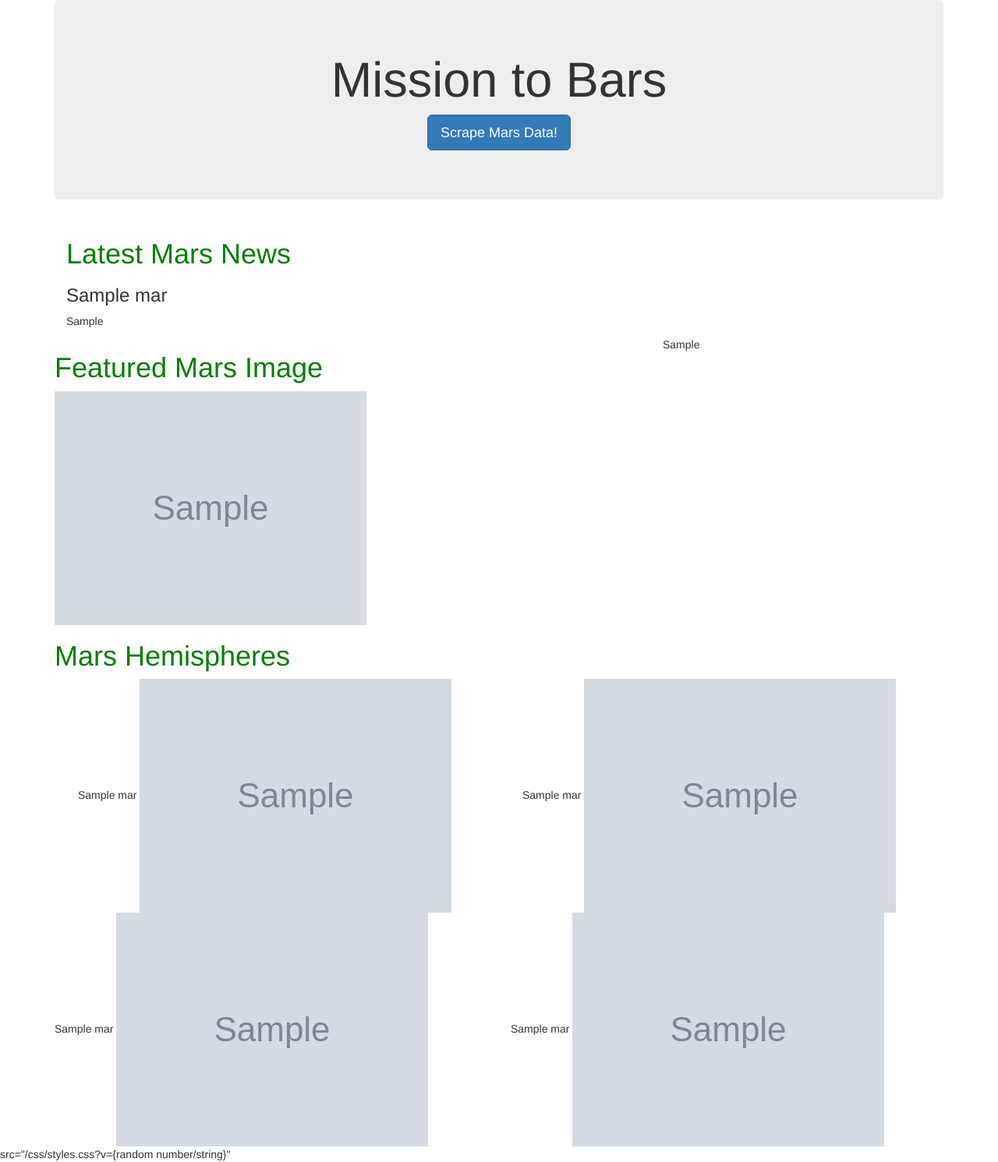
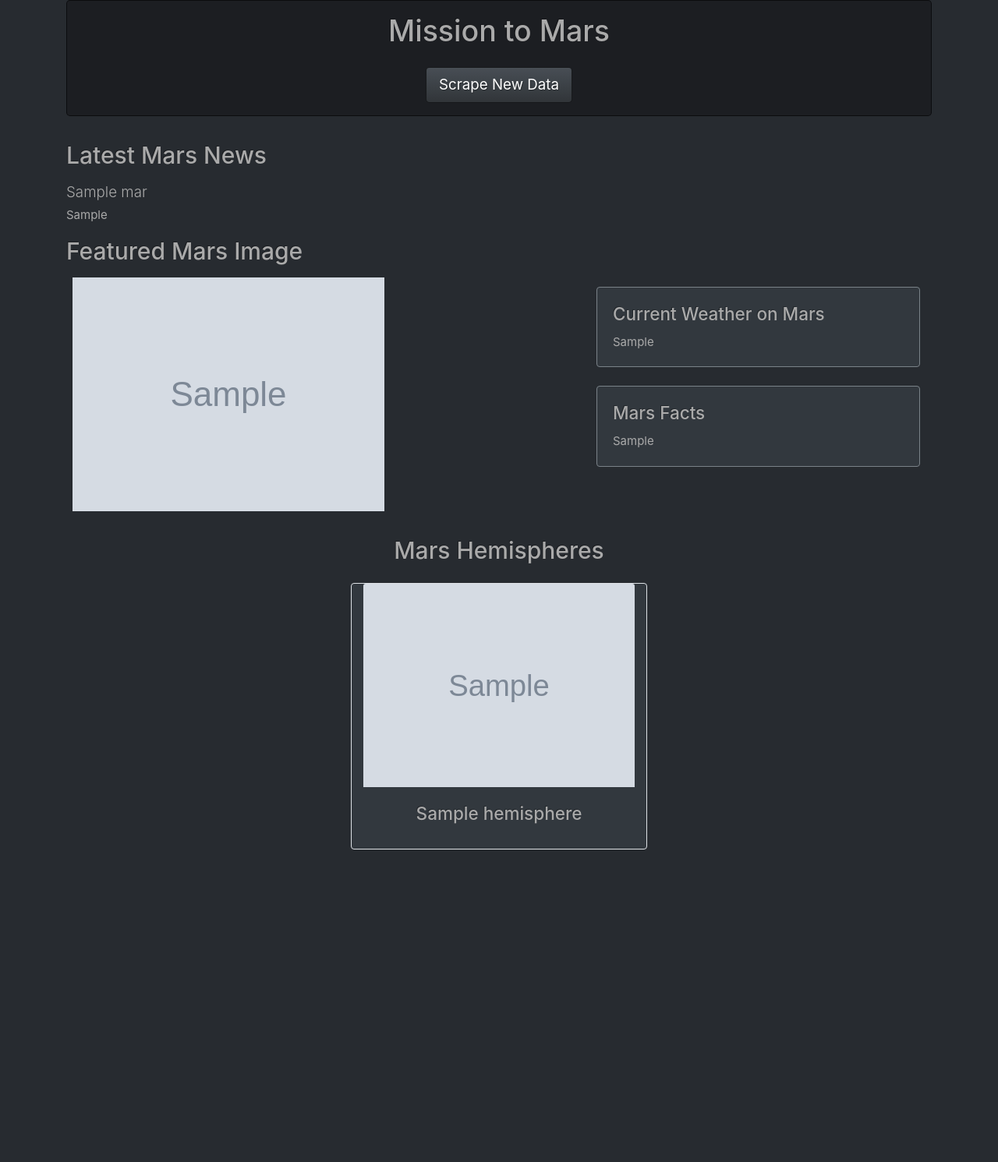
Before and after one commit to JNeuda/Mission-to-Mars, a Flask app: page / in a window 1280 px wide. Shown: the whole page at 78% size. After the commit the page ends 1090 px from the top, so only its background shows below. Run offline with Flask 2, Linux system fonts and the light colour scheme; grey boxes marked "Sample" are stand-in pictures; a database or web service that is not in the repository returns one stand-in record (values such as "Sample title"); some libraries are stand-ins or nearby versions.

Commit message:
fix and formatted

```diff
--- a/app.py
+++ b/app.py
@@ -1,54 +1,30 @@
-from flask import Flask, render_template, redirect
+from flask import Flask, jsonify, render_template
 from flask_pymongo import PyMongo
+
 import scrape_mars
 
-# create instance of Flask app
+#make an app instance
 app = Flask(__name__)
 
-# Use flask_pymongo to set up mongo connection
+app.config["MONGO_URI"] = "mongodb://localhost:27017/visipedia_annotation_toolkit"
 mongo = PyMongo(app)
 
-# create route that renders index.html template and finds documents from mongo
-@app.route("/")
-def home():
+'''Define the Routes'''
 
-    # Find data
-    mars_data = mongo.db.mars.find()
+#index
+@app.route('/')
+def index():
+    mars = mongo.db.mars.find_one()
+    return render_template('index.html', mars=mars)
 
-    # return template and data
-    return render_template("index.html", mars_data=mars_data)
+@app.route('/scrape')
+def scraper():
+    mars = mongo.db.mars
+    mars_data = scrape_mars.scrape()
+    #update the mars db w/ mars_data
+    mars.update({}, mars_data, upsert=True)
+    return index()
 
-@app.route("/scrape")
-def scrape():
-
-    # Run scraped functions
-    title_p = scrape_mars.scrape_title_p()
-    jpl_image = scrape_mars.scrape_mars_image()
-    tweet = scrape_mars.scrape_twitter()
-    # table1 = scrape_mars.scrape_table()
-    hemisphere = scrape_mars.scrape_hemispheres()
-
-    # Store results into a dictionary
-    mars = {
-       "news_title": title_p['news'],
-       "news_p": title_p["paragraph"],
-       "jpl_img_url": jpl_image["img_url"],
-       "tweet_data": tweet["tweet"],
-       "hemisphere1_title": hemisphere[0]["title"],
-       "hemisphere1_img": hemisphere[0]["img_url"],
-       "hemisphere2_title": hemisphere[1]["title"],
-       "hemisphere2_img": hemisphere[1]["img_url"],
-       "hemisphere3_title": hemisphere[2]["title"],
-       "hemisphere3_img": hemisphere[2]["img_url"],
-       "hemisphere4_title": hemisphere[3]["title"],
-       "hemisphere4_img": hemisphere[3]["img_url"]
-    }
-
-    # Insert forecast into database
-    mongo.db.mars.insert_one(mars)
-
-    # Redirect back to home page
-    return redirect("http://localhost:5000/", code=302)
-
-if __name__ == "__main__":
+#run the app
+if __name__ == '__main__':
     app.run(debug=True)
--- a/static/style.css
+++ /dev/null
@@ -1,32 +0,0 @@
-/* /* header {
-  text-align: center;
-  background-color: grey; */
-
-
-h1 {
-  color: green;
-}
-
-/* h2 {
-  color: deeppink;
-}
-
-h3 {
-  color: orange;
-}
-
-img {
-  box-shadow: 10px 10px 5px black;
-}
-
-section {
-  background-color: #000;
-}
-
-p {
-  font-size: 15px;
-}
-
-ul {
-  border-style: solid;
-} */
--- a/templates/index.html
+++ b/templates/index.html
@@ -1,80 +1,100 @@
-<!DOCTYPE html>
+<!doctype html>
 <html lang="en">
+  <head>
+    <!-- Required meta tags -->
+    <meta charset="utf-8">
+    <meta name="viewport" content="width=device-width, initial-scale=1, shrink-to-fit=no">
 
-<head>
-    <meta charset="UTF-8">
-    <meta name="viewport" content="width=device-width, initial-scale=1.0">
-    <meta http-equiv="X-UA-Compatible" content="ie=edge">
-    <title>Document</title>
-    <link rel="stylesheet" href="https://maxcdn.bootstrapcdn.com/bootstrap/3.3.7/css/bootstrap.min.css">
-    <link rel="stylesheet" href="{{ url_for('static',filename='style.css') }}">
+    <!-- Bootstrap/Bootswatch CSS -->
+    <link rel="stylesheet" href="https://bootswatch.com/4/slate/bootstrap.min.css">
 
+    <title>Mission to Mars</title>
+    <link rel="icon" href="img/favicon.ico" type="image/x-icon">
   </head>
 
   <body>
+    <!-- container -->
+    <div class="container">
 
-    <div class="container">
-        <div class="jumbotron text-center">
-            <h1>Mission to Bars</h1>
-            <p><a class="btn btn-primary btn-lg" href="/scrape" role="button">Scrape Mars Data!</a></p>
+      <!-- jumbotron -->
+      <div class="jumbotron text-center p-3">
+        <h1>Mission to Mars</h1>
+        <a class="btn btn-primary btn-lg mt-3" href="/scrape" role="button">Scrape New Data</a>
+      </div><!-- /jumbotron -->
 
-        </div>
-
-            {% for x in mars_data%}
-
-        <div class="col-lg-12">
-
-            <h1>Latest Mars News</h1>
-            <h3> {{ x.news_title }} </h3>
-                <p>{{ x.news_p }} </p>
-
-        </div>
-
+      <!-- 1st row -->
       <div class="row">
 
+        <!-- Mars News -->
+        <div class="col-md-12" id="mars-news">
+          <h2 class="mb-3">Latest Mars News</h2>
+          <p class="lead mb-1">{{ mars.news_title }}</p>
+          <p>{{ mars.news_p }}</p>
+        </div><!-- /Mars News -->
+      </div><!-- /1st row -->
 
-            <div class="col-md-8">
-                <h1>Featured Mars Image</h1>
-                <img src="{{ x.jpl_img_url }}" title="picture" alt="this is a picture of mars"/>
-            </div>
-            <div class="col-md-4">
-                {{ x.tweet_data }}
-            </div>
+      <!-- 2nd row -->
+      <div class="row">
 
-        </div>
+        <!-- Featured Mars Image -->
+        <div class="col-md-6" id="feat-img">
+          <h2>Featured Mars Image</h2>
+          <img src="{{ mars.featured_image_url }}" class="img-fluid p-2" alt="Featured Mars Image">
+        </div><!-- /Featured Mars Image -->
 
-        <h1>Mars Hemispheres</h1>
+        <!-- right column -->
+        <div class="col md-5 offset-md-1">
 
-        <div class="container">
-            <div class="col-md-6">
-                {{ x.hemisphere1_title }}
-                <img src="{{ x.hemisphere1_img }}" title="picture" alt="this is a picture of 1"/>
-            </div>
-
-            <div class="col-md-6">
-                {{ x.hemisphere2_title }}
-                <img src="{{ x.hemisphere2_img }}" title="picture" alt="this is a picture of 2"/>
+          <!-- Mars Weather -->
+          <div class="col-md-12 pt-3 mt-5" id="mars-weather">
+            <div class="card border-secondary">
+              <div class="card-body">
+                <h4 class="card-title">Current Weather on Mars</h4>
+                <p class="card-text">{{ mars.mars_weather }}</p>
               </div>
             </div>
+          </div><!-- /Mars Weather -->
 
-        <div class="row">
-            <div class="col-md-6">
-                {{ x.hemisphere3_title }}
-                <img src="{{ x.hemisphere3_img }}" title="picture" alt="this is a picture of 3"/>
-            </div>
-
-            <div class="col-md-6">
-                {{ x.hemisphere4_title }}
-                <img src="{{ x.hemisphere4_img }}" title="picture" alt="this is a picture of 4"/>
+          <!-- Mars Facts -->
+          <div class="col-md-12 mt-4" id="mars-facts">
+            <div class="card border-secondary">
+              <div class="card-body">
+                <h4 class="card-title">Mars Facts</h4>
+                <p class="card-text">{{ mars.html_table | safe }}</p>
               </div>
             </div>
+          </div><!-- /Mars Facts -->
+        </div><!-- /right column -->
+      </div><!-- /2nd row -->
 
+      <!-- 3rd row -->
+      <div class="row justify-content-center">
 
-
+        <!-- Mars Hemispheres -->
+        <div class="col-md-12" id="mars-hemispheres">
+          <h2 class="text-center mt-4">Mars Hemispheres</h2>
+        </div>
+          {% for hemisphere in mars.hemisphere_image_urls %}
+            <div class="col-md-4 card border secondary m-3">
+              <img class="card-img-top" src="{{ hemisphere.img_url }}" alt="{{ hemisphere.title }}">
+              <div class="card-body">
+                <h4 class="card-title text-center">{{ hemisphere.title }}</h4>
+              </div>
+            </div>
           {% endfor %}
 
-    </div>
-    src="/css/styles.css?v={random number/string}"
+        <!-- /Mars Hemispheres -->
+
+      </div><!-- /3rd row -->
+    </div><!-- /container -->
+
+    <!-- Optional JavaScript -->
+    <!-- jQuery first, then Popper.js, then Bootstrap JS -->
+    <!-- Optional JavaScript -->
+    <!-- jQuery first, then Popper.js, then Bootstrap JS -->
+    <script src="https://code.jquery.com/jquery-3.3.1.slim.min.js" integrity="sha384-q8i/X+965DzO0rT7abK41JStQIAqVgRVzpbzo5smXKp4YfRvH+8abtTE1Pi6jizo" crossorigin="anonymous"></script>
+    <script src="https://cdnjs.cloudflare.com/ajax/libs/popper.js/1.14.3/umd/popper.min.js" integrity="sha384-ZMP7rVo3mIykV+2+9J3UJ46jBk0WLaUAdn689aCwoqbBJiSnjAK/l8WvCWPIPm49" crossorigin="anonymous"></script>
+    <script src="https://stackpath.bootstrapcdn.com/bootstrap/4.1.1/js/bootstrap.min.js" integrity="sha384-smHYKdLADwkXOn1EmN1qk/HfnUcbVRZyYmZ4qpPea6sjB/pTJ0euyQp0Mk8ck+5T" crossorigin="anonymous"></script>
+
   </body>
-
  </html>
```
Also changed, not shown: scrape_mars.py (+108 -240 lines), table.html (deleted, +0 -56 lines), Images/final_app_part1.png (deleted), Images/final_app_part2.png (deleted), Images/mission_to_mars.jpg (deleted), README.md, img/favicon.ico (added), 4 other files. Lines whose indentation alone changed are shown as unchanged.
